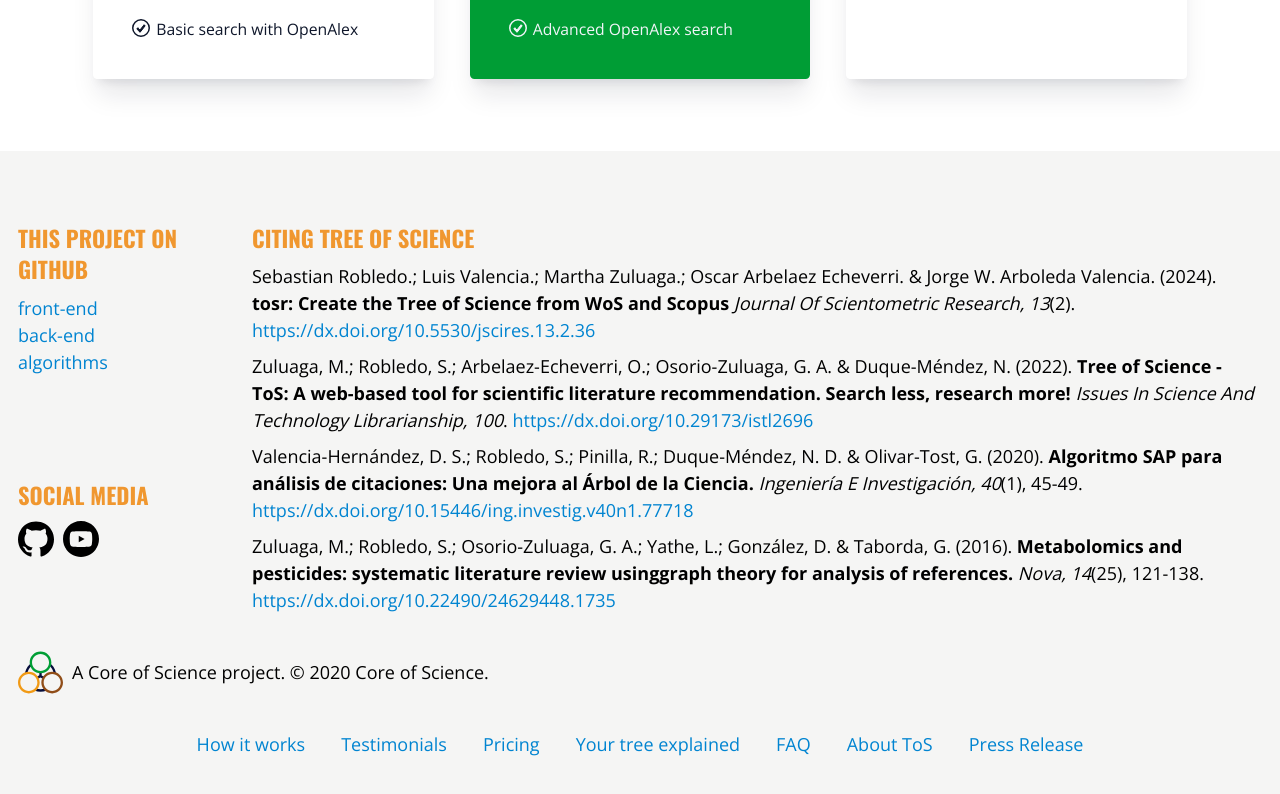
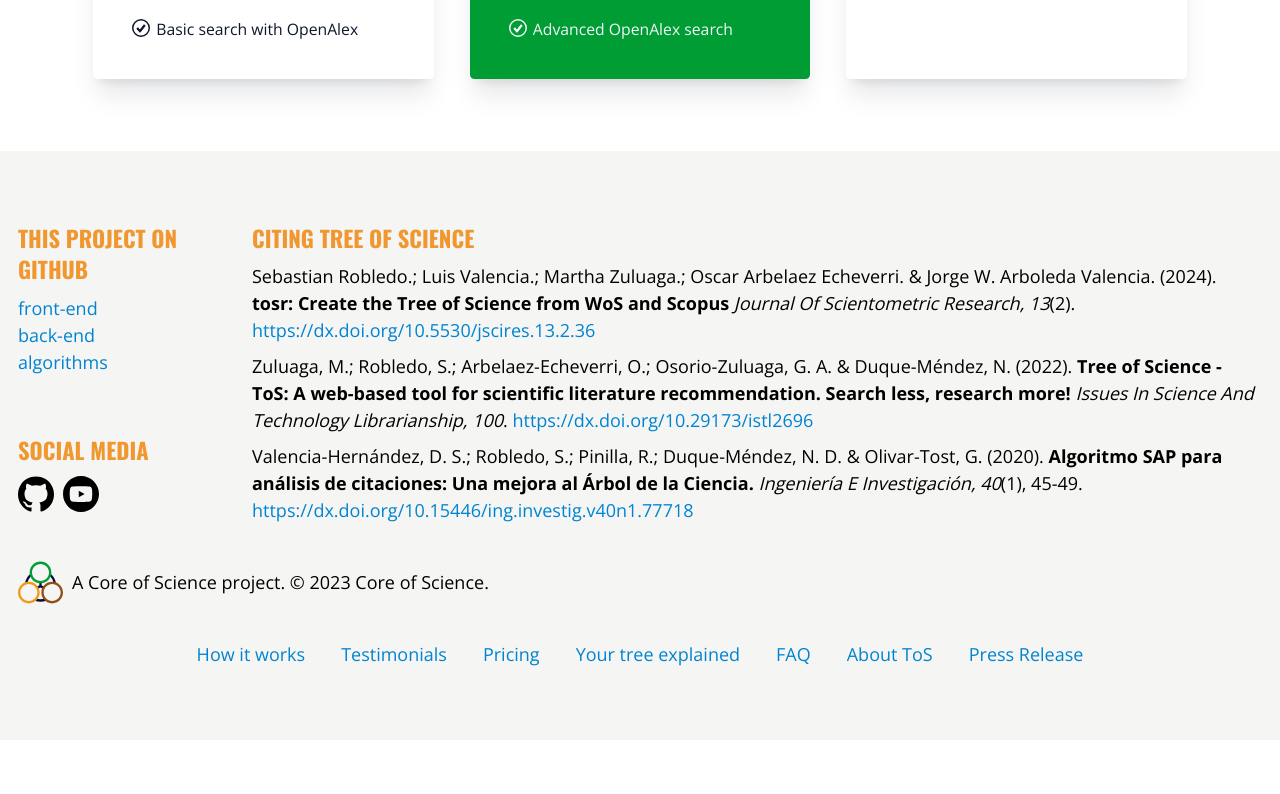
Before and after one commit to coreofscience/tos.coreofscience.org, a React (Vite) app: page / in a window 1280 px wide. Shown: the part 3516-4310 px from the top of the page. After the commit the page ends 4256 px from the top, so only its background shows below. Built offline with nearby package versions, Linux system fonts and the light colour scheme; no server answers.

Commit message:
Remove old article

```diff
--- a/src/components/layout/Footer.tsx
+++ b/src/components/layout/Footer.tsx
@@ -71,27 +71,6 @@ const Footer = () => {
                 issue="1"
                 page="45-49"
                 doi="10.15446/ing.investig.v40n1.77718"
-                simple={false}
-              />
-            </li>
-            <li>
-              <Reference
-                label=""
-                authors={[
-                  "Zuluaga, M.",
-                  "Robledo, S.",
-                  "Osorio-Zuluaga, G. A",
-                  "Yathe, L.",
-                  "González, D.",
-                  "Taborda, G.",
-                ]}
-                year={2016}
-                title="Metabolomics and pesticides: systematic literature review usinggraph theory for analysis of references."
-                journal="Nova"
-                volume="14"
-                issue="25"
-                page="121-138"
-                doi="10.22490/24629448.1735"
                 simple={false}
               />
             </li>
@@ -186,7 +165,7 @@ const Footer = () => {
           >
             Core of Science
           </a>{" "}
-          project. &copy; 2020 Core of Science.
+          project. &copy; {new Date().getFullYear()} Core of Science.
         </span>
       </div>
       <div className="flex sm:justify-center">
```
